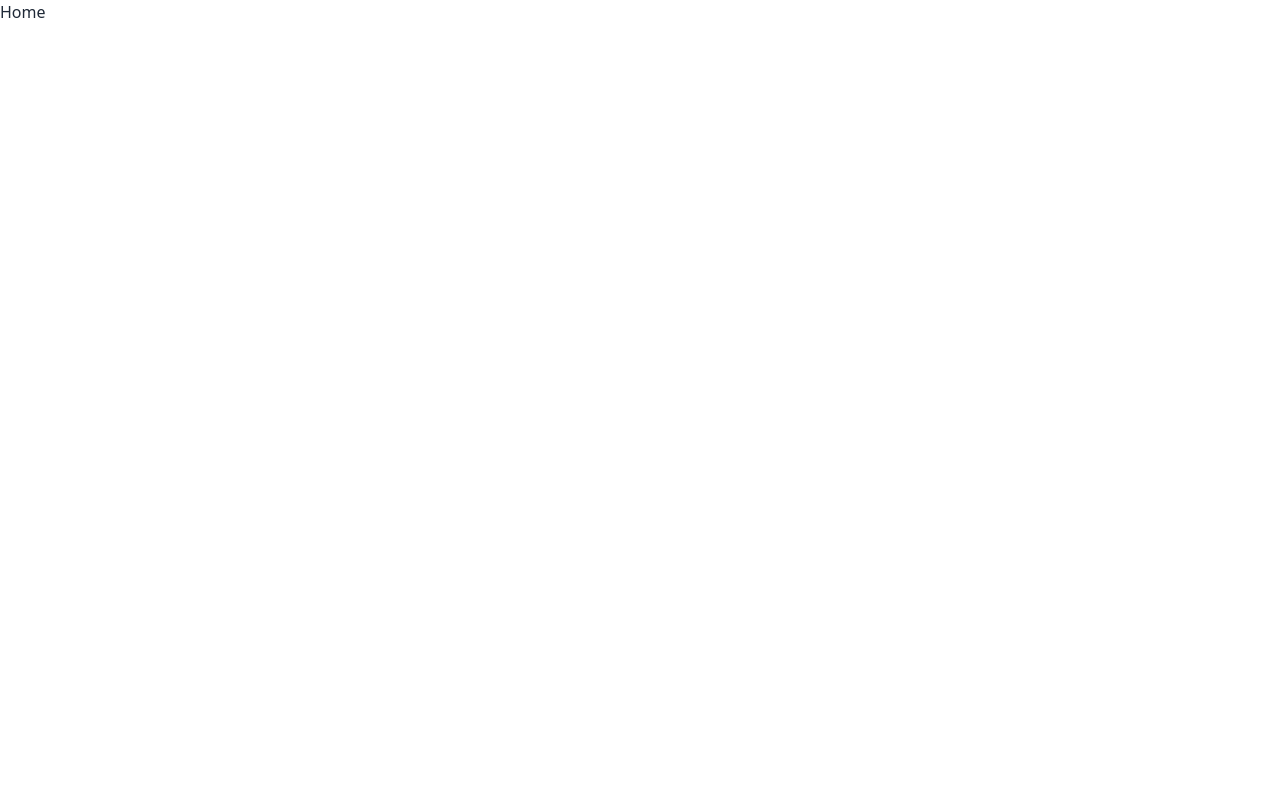
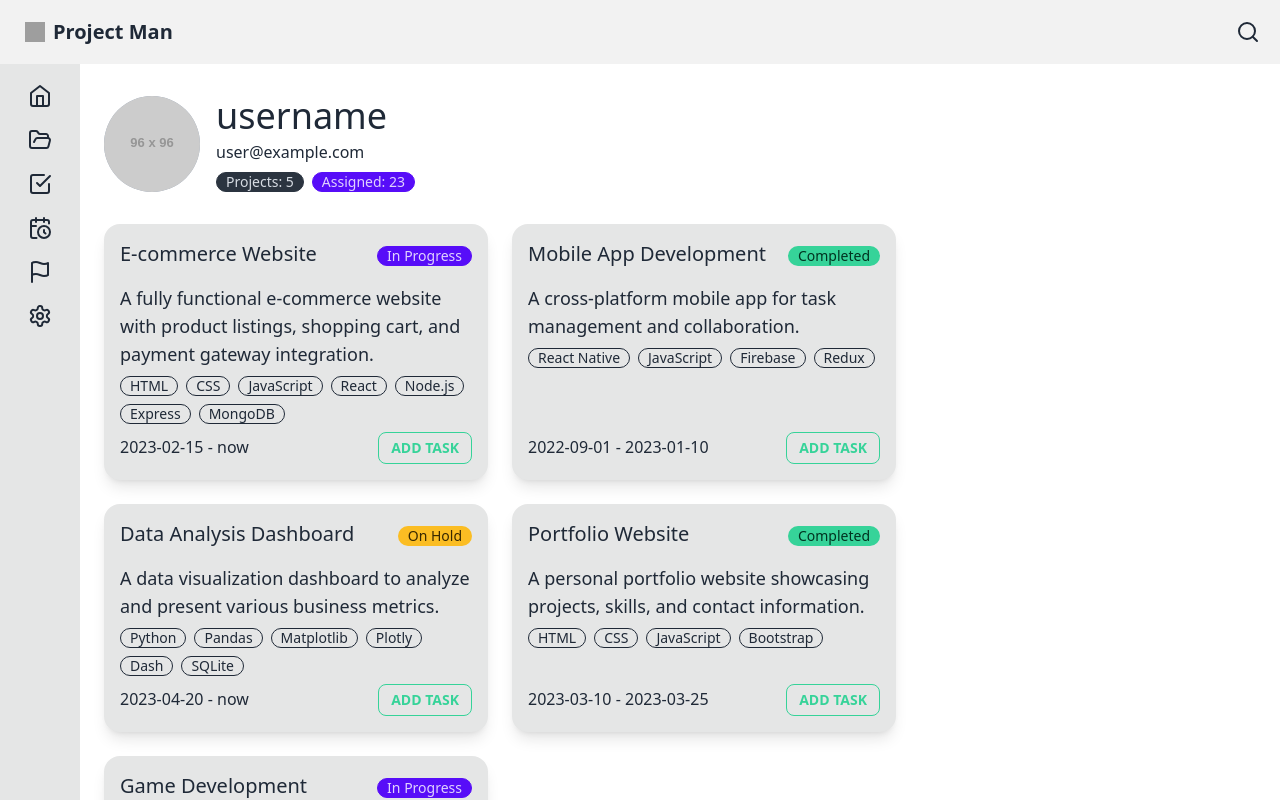
Before and after one commit to SalOne22/project-man, a Next.js app: page / in a window 1280 px wide. Shown: the top 800 px of the page. Built offline with nearby package versions, Linux system fonts and the light colour scheme; grey boxes are pictures that could not be loaded.

Commit message:
Added all pages

```diff
--- a/src/app/layout.tsx
+++ b/src/app/layout.tsx
@@ -1,4 +1,8 @@
 import type { Metadata } from 'next';
+
+import { Header } from '~/components/Header';
+import { NavigationBar } from '~/components/NavigationBar';
+
 import './globals.css';
 
 export const metadata: Metadata = {
@@ -13,7 +17,17 @@ export default function RootLayout({
 }) {
   return (
     <html lang="en">
-      <body>{children}</body>
+      <body>
+        <Header />
+
+        <div className="drawer sm:drawer-open">
+          <input id="navigation" type="checkbox" className="drawer-toggle" />
+
+          <main className="drawer-content">{children}</main>
+
+          <NavigationBar />
+        </div>
+      </body>
     </html>
   );
 }
--- /dev/null
+++ b/src/app/loading.tsx
@@ -0,0 +1,7 @@
+export default function Loading() {
+  return (
+    <div className="h-full flex items-center justify-center">
+      <span className="loading loading-spinner loading-lg"></span>
+    </div>
+  );
+}
--- /dev/null
+++ b/src/app/not-found.tsx
@@ -0,0 +1,37 @@
+import Link from 'next/link';
+import Image from 'next/image';
+
+import bg from '~/assets/images/404-bg.jpg';
+
+export default function NotFound() {
+  return (
+    <section className="relative w-full h-screen">
+      <Image
+        alt="Mountains on sunset"
+        src={bg}
+        fill
+        placeholder="blur"
+        quality={100}
+        sizes="100vw"
+        className="w-full max-w-[2400px] h-[725px] object-cover"
+      />
+      <div
+        style={{
+          backgroundImage:
+            'linear-gradient(30deg, rgb(1 1 1 / 20), transparent)',
+        }}
+        className="py-8 px-6 text-center sm:text-left absolute left-0 top-0
+        w-full h-full flex flex-col items-center sm:items-start justify-center"
+      >
+        <h2 className="text-stone-100 text-4xl mb-4 ">404, Not Found 🤔</h2>
+        <p className="text-stone-300 text-lg mb-3">
+          Oops! It looks like you&apos;re lost... <br />
+          But don&apos;t worry, we&apos;ll help you get back on track.
+        </p>
+        <Link href="/" className="btn btn-primary max-w-fit">
+          Go Home
+        </Link>
+      </div>
+    </section>
+  );
+}
--- a/src/app/page.tsx
+++ b/src/app/page.tsx
@@ -1,3 +1,15 @@
+import projects from '~/mock/projects.json';
+
+import { ProjectList } from '~/components/ProjectList';
+import { UserProfile } from '~/components/UserProfile';
+
 export default function Home() {
-  return <div>Home</div>;
+  return (
+    <section className="py-8 px-6 flex flex-col items-center sm:items-start">
+      <div className="mb-8">
+        <UserProfile />
+      </div>
+      <ProjectList projects={projects} />
+    </section>
+  );
 }
```
